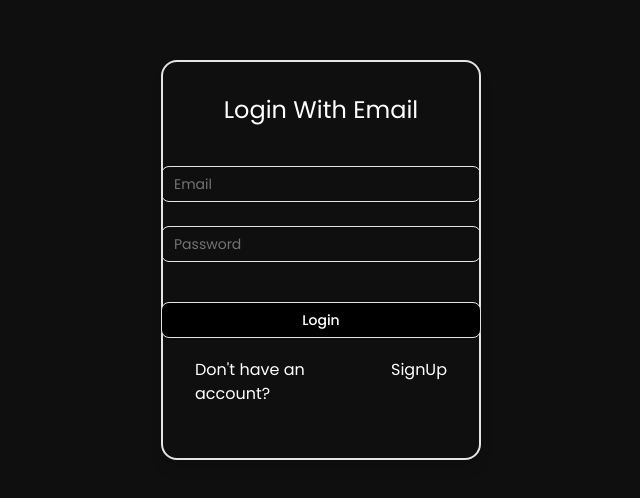
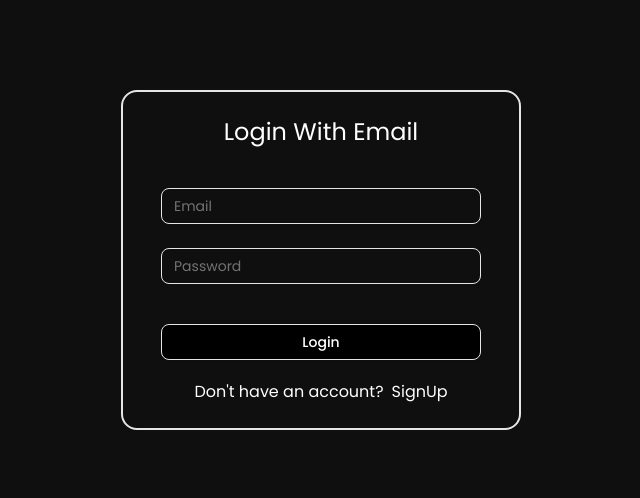
Before and after one commit to keshav-sudo/DoctorPateint, a React (Vite) app in the folder Frontend/: page /login in a window 1280 px wide. Shown: the part 140-638 px from the top of the page, without its empty margins (319-959 px from the left). Built offline with nearby package versions, Linux system fonts and the light colour scheme; no server answers.

Commit message:
Project Completed

```diff
--- a/Frontend/src/Pages/Auth/Login.jsx
+++ b/Frontend/src/Pages/Auth/Login.jsx
@@ -53,7 +53,7 @@ const handleLogin = async () => {
 
   return (
     <div className='flex items-center justify-center min-h-screen w-full'>
-      <div className="border-2 rounded-2xl shadow-lg p-8 w-[90%] sm:w-[60%] md:w-[40%] lg:w-[25%] h-[50vh] flex flex-col items-center">
+      <div className="border-2 rounded-2xl p-6  w-full max-w-[400px] min-w-[280px] h-auto max-h-[70vh] flex flex-col items-center justify-center mx-auto my-8">
         <h1 className='text-2xl'>Login With Email</h1>
 
         <div className='flex flex-col gap-6 mt-10'>
--- a/Frontend/src/Pages/Auth/Signup.jsx
+++ b/Frontend/src/Pages/Auth/Signup.jsx
@@ -70,7 +70,7 @@ const handleSignUp = async () => {
 
   return (
  <div className='flex items-center justify-center min-h-screen w-full '>
-  <div className="border-2 rounded-2xl shadow-lg  p-8 w-[90%] items-center sm:w-[60%] md:w-[40%] lg:w-[25%] h-[50vh] flex flex-col ">
+<div className="border-2 rounded-2xl p-6  w-full max-w-[400px] min-w-[280px] h-auto max-h-[70vh] flex flex-col items-center justify-center mx-auto my-8">
     <div >
       <h1 className='text-2xl'> SignUp With Email</h1>
     </div>
--- a/Frontend/src/Pages/Landing/Components/Header.jsx
+++ b/Frontend/src/Pages/Landing/Components/Header.jsx
@@ -1,15 +1,10 @@
 import React from 'react'
 import { useNavigate } from 'react-router-dom'
+import { authState } from '../../../atom/recoil.auth';
+import { useRecoilValue } from 'recoil';
 
 function Header() {
-
-    const isAuthenticated = true;
-    const user = {
-       id: 12,
-        email: "thesharmakeshav@gmail",
-
-        role: "DOCTOR",
-    }
+       const {isAuthenticated , user}  = useRecoilValue(authState);
     const navigate = useNavigate();
 
   return (
--- a/Frontend/src/index.css
+++ b/Frontend/src/index.css
@@ -3,6 +3,15 @@
 @import "tw-animate-css";
 
 @custom-variant dark (&:is(.dark *));
+
+html {
+  scroll-behavior: smooth;
+}
+
+* {
+  scroll-behavior: smooth;
+  transition: all 0.3s ease-in-out;
+}
 
     body {
       font-family: 'Poppins', 'Urbanist', sans-serif;
```
